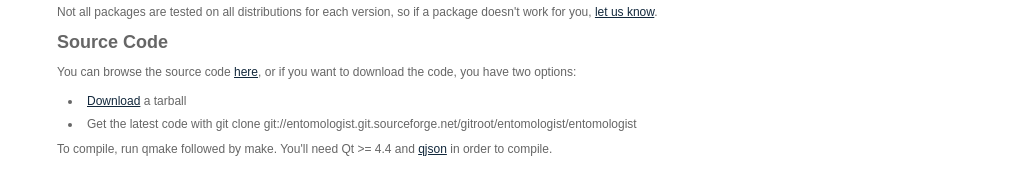
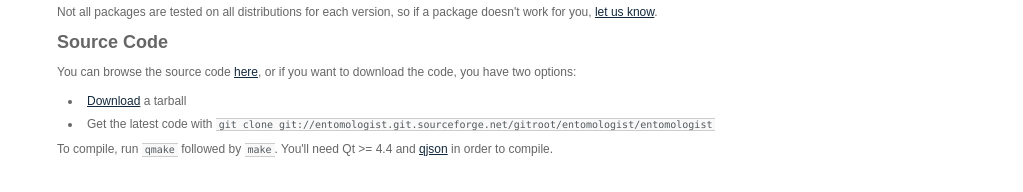
Before and after one commit to Entomologist/entomologist, a plain HTML site: page webpage/download.html in a window 1280 px wide. Shown: the part 790-982 px from the top of the page, without its empty margins (128-1151 px from the left). Drawn offline with Linux system fonts and the light colour scheme.

Commit message:
Updating the web page

```diff
--- a/webpage/download.html
+++ b/webpage/download.html
@@ -58,8 +58,8 @@
             or if you want to download the code, you have two options:<br/>
             <ul>
               <li><a title="" target="_blank" href="http://sourceforge.net/projects/entomologist/files/">Download</a> a tarball </li>
-              <li>Get the latest code with git clone git://entomologist.git.sourceforge.net/gitroot/entomologist/entomologist</li>
-            </ul>To compile, run qmake followed by make. You'll need Qt >= 4.4 and <a title="" target="_blank" href="http://qjson.sourceforge.net/">qjson</a> in order to compile.<span></span><br/>
+              <li>Get the latest code with <code >git clone git://entomologist.git.sourceforge.net/gitroot/entomologist/entomologist</code></li>
+            </ul>To compile, run <code>qmake</code> followed by <code>make</code>. You'll need Qt >= 4.4 and <a title="" target="_blank" href="http://qjson.sourceforge.net/">qjson</a> in order to compile.<span></span><br/>
           </div>
         </div>
       </div>
--- a/webpage/stylesheet.css
+++ b/webpage/stylesheet.css
@@ -23,6 +23,61 @@ ul,ol,li,h1,h2,h3,h4,h5,h6,pre,form,body,html,p,blockquote,fieldset,input{ margi
   background-image: url(images/header.jpg) !important;
   background-position: 0 0 !important;
 
+}
+
+code
+{
+      -moz-background-clip: border !important;
+    -moz-background-origin: padding !important;
+    -moz-background-size: auto auto !important;
+    -moz-border-radius-bottomleft: 3px !important;
+    -moz-border-radius-bottomright: 3px !important;
+    -moz-border-radius-topleft: 3px !important;
+    -moz-border-radius-topright: 3px !important;
+    -x-system-font: none !important;
+    background-attachment: scroll !important;
+    background-color: #F9F9F9 !important;
+    background-image: none !important;
+    background-position: 0 0 !important;
+    background-repeat: repeat !important;
+    border-bottom-color: #CCCCCC !important;
+    border-bottom-style: solid !important;
+    border-bottom-width: 1px !important;
+    border-left-color-ltr-source: physical !important;
+    border-left-color-rtl-source: physical !important;
+    border-left-color-value: #CCCCCC !important;
+    border-left-style-ltr-source: physical !important;
+    border-left-style-rtl-source: physical !important;
+    border-left-style-value: solid !important;
+    border-left-width-ltr-source: physical !important;
+    border-left-width-rtl-source: physical !important;
+    border-left-width-value: 1px !important;
+    border-right-color-ltr-source: physical !important;
+    border-right-color-rtl-source: physical !important;
+    border-right-color-value: #CCCCCC !important;
+    border-right-style-ltr-source: physical !important;
+    border-right-style-rtl-source: physical !important;
+    border-right-style-value: solid !important;
+    border-right-width-ltr-source: physical !important;
+    border-right-width-rtl-source: physical !important;
+    border-right-width-value: 1px !important;
+    border-top-color: #CCCCCC !important;
+    border-top-style: solid !important;
+    border-top-width: 1px !important;
+    color: #52595D !important;
+    display: inline-block !important;
+    font-family: Monaco,"Courier New","DejaVu Sans Mono","Bitstream Vera Sans Mono",monospace !important;
+    font-size: 10px !important;
+    font-size-adjust: none !important;
+    font-stretch: normal !important;
+    font-style: normal !important;
+    font-variant: normal !important;
+    font-weight: normal !important;
+    line-height: normal !important;
+    padding-bottom: 0.05em !important;
+    padding-left: 0.3em !important;
+    padding-right: 0.3em !important;
+    padding-top: 0 !important;
 }
  #navigation
 {
```
